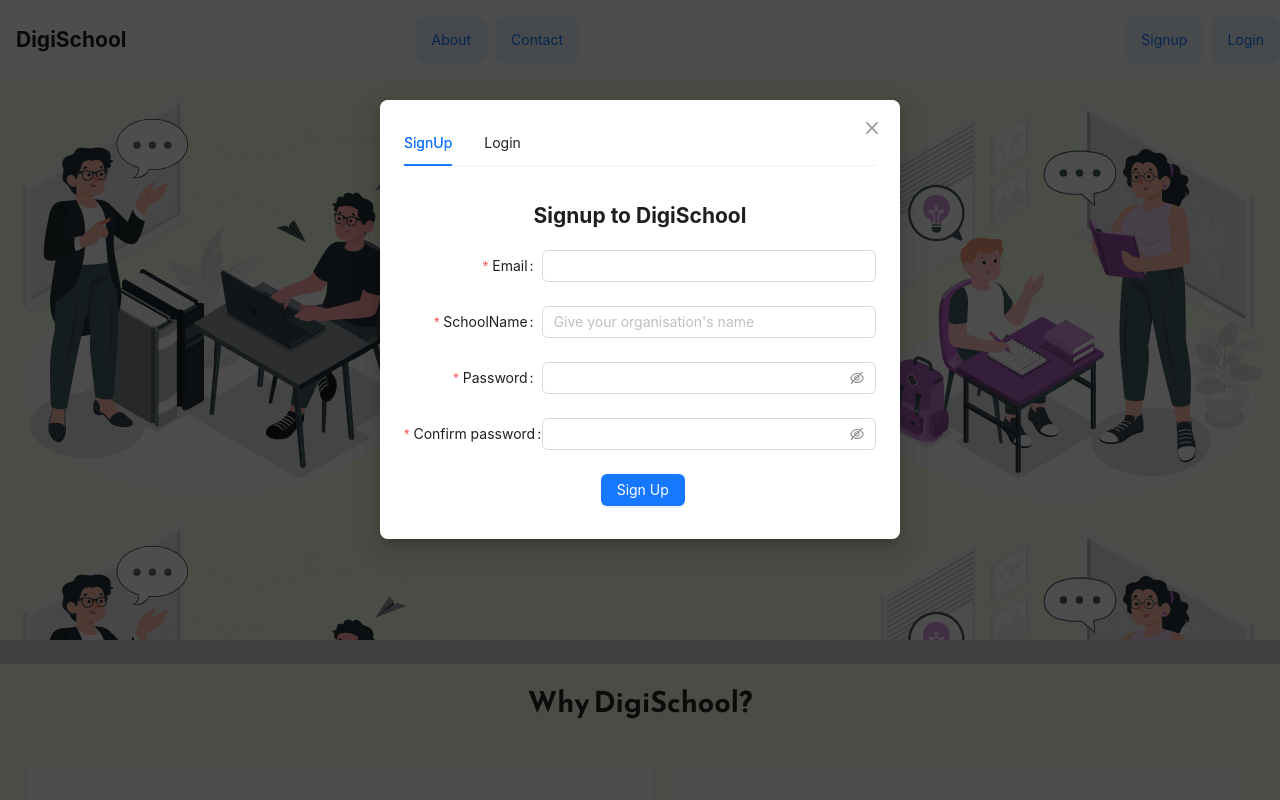
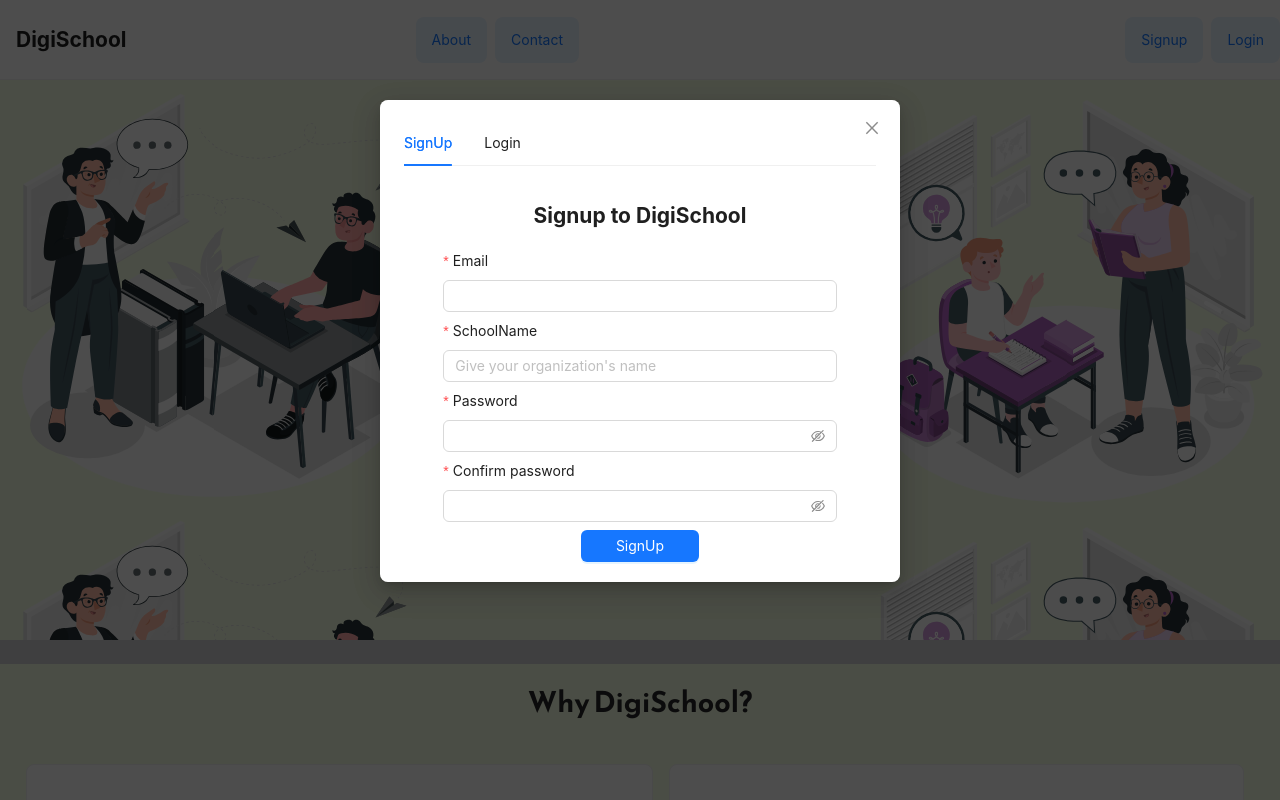
Before and after one commit to papai004/DigiSchool-Frontend, a React (Create React App) app: page / in a window 1280 px wide. Both pictures are taken after a click on the item "Signup". Shown: the top 800 px of the page. Built offline with nearby package versions, Linux system fonts and the light colour scheme.

Commit message:
updated signup page

```diff
--- a/src/components/Login.jsx
+++ b/src/components/Login.jsx
@@ -1,6 +1,6 @@
 import React, { useEffect, useState } from "react";
 import { Link, useNavigate } from "react-router-dom";
-import { Button, Form, Input, notification } from "antd";
+import { Button, Col, Form, Input, Row, notification } from "antd";
 import networkRequest from "../lib/apis/networkRequest";
 import ForgotPasswordModal from "./modal/ForgotPasswordModal";
 
@@ -49,6 +49,10 @@ const Login = () => {
 
   const onCancel = () => {
     setIsOpen(false);
+  };
+
+  const colseModalHandler = (value) => {
+    setIsOpen(value);
   }
 
   useEffect(() => {
@@ -63,19 +67,13 @@ const Login = () => {
   return (
     <React.Fragment>
       <div className="login">
-        <div>
         <Form
+          layout="vertical"
           id="LoginForm"
           name="LoginForm"
-            labelCol={{
-              span: 4,
-            }}
-            wrapperCol={{
-              span: 18,
-            }}
           style={{
             maxWidth: 600,
-              height: "320px"
+            height: "430px",
           }}
           initialValues={{
             remember: true,
@@ -84,6 +82,8 @@ const Login = () => {
           autoComplete="off"
         >
           <h2 style={{ textAlign: "center" }}> Welcome back, Please login</h2>
+          <Row>
+            <Col offset={4} span={20} style={{ margin: "auto" }}>
               <Form.Item
                 label="Email"
                 name="email"
@@ -91,13 +91,17 @@ const Login = () => {
                   {
                     required: true,
                     type: "email",
-                  message: "The input is not valid Email!",
+                    message: "The input is not a valid Email!",
                   },
                 ]}
               >
                 <Input />
               </Form.Item>
+            </Col>
+          </Row>
 
+          <Row>
+            <Col offset={4} span={20} style={{ margin: "auto" }}>
               <Form.Item
                 label="Password"
                 name="password"
@@ -110,7 +114,11 @@ const Login = () => {
               >
                 <Input.Password />
               </Form.Item>
-            {isOpen === true ? <ForgotPasswordModal open={isOpen} onCancel={onCancel} /> : null}
+            </Col>
+          </Row>
+          {isOpen === true ? (
+            <ForgotPasswordModal open={isOpen} onCancel={onCancel} colseModal={colseModalHandler}/>
+          ) : null}
           <Form.Item
             name="forgot password"
             wrapperCol={{
@@ -135,7 +143,6 @@ const Login = () => {
           </Form.Item>
         </Form>
       </div>
-      </div>
     </React.Fragment>
   );
 };
--- a/src/components/Signup.jsx
+++ b/src/components/Signup.jsx
@@ -1,6 +1,6 @@
 import React, { useEffect, useState } from "react";
 import { useNavigate } from "react-router-dom";
-import { Button, Form, Input, notification } from "antd";
+import { Button, Col, Form, Input, Row, notification } from "antd";
 import networkRequest from "../lib/apis/networkRequest";
 import { useForm } from "antd/es/form/Form";
 
@@ -70,26 +70,10 @@ const Login = () => {
 
   return (
     <React.Fragment>
-      <Form
-      form={form}
-      labelCol={{
-        span: 7,
-      }}
-      wrapperCol={{
-        span: 17,
-      }}
-        name="Sign up Form"
-        style={{
-          maxWidth: 600,
-          height: "320px"
-        }}
-        initialValues={{
-          remember: true,
-        }}
-        onFinish={onFinish}
-        autoComplete="off"
-      >
+      <Form form={form} layout="vertical" name="SignUpForm" onFinish={onFinish}>
           <h2 style={{ textAlign: "center" }}> Signup to DigiSchool </h2>
+          <Row>
+            <Col offset={4} span={20} style={{ margin: "auto" }}>
               <Form.Item
                 label="Email"
                 name="email"
@@ -97,25 +81,32 @@ const Login = () => {
                   {
                     required: true,
                     type: "email",
-              message: "The input is not valid Email!",
+                    message: "The input is not a valid Email!",
                   },
                 ]}
               >
                 <Input />
               </Form.Item>
-
+            </Col>
+          </Row>
+          <Row className="mt-minus-1">
+            <Col offset={4} span={20} style={{ margin: "auto" }}>
               <Form.Item
                 label="SchoolName"
                 name="schoolName"
                 rules={[
                   {
                     required: true,
+                    message: "Please Give your organization a name!",
                   },
                 ]}
               >
-          <Input placeholder="Give your organisation's name" />
+                <Input placeholder="Give your organization's name" />
               </Form.Item>
-
+            </Col>
+          </Row>
+          <Row className="mt-minus-1">
+            <Col offset={4} span={20} style={{ margin: "auto" }}>
               <Form.Item
                 label="Password"
                 name="password"
@@ -131,6 +122,10 @@ const Login = () => {
               >
                 <Input.Password />
               </Form.Item>
+            </Col>
+          </Row>
+          <Row className="mt-minus-1">
+            <Col offset={4} span={20} style={{ margin: "auto" }}>
               <Form.Item
                 name="confirm_Password"
                 label="Confirm password"
@@ -147,7 +142,9 @@ const Login = () => {
                         return Promise.resolve();
                       }
                       return Promise.reject(
-                  new Error("The new password that you entered do not match!")
+                        new Error(
+                          "The new password that you entered does not match!"
+                        )
                       );
                     },
                   }),
@@ -155,16 +152,18 @@ const Login = () => {
               >
                 <Input.Password />
               </Form.Item>
-        <Form.Item
-          wrapperCol={{
-            offset: 10,
-            span: 14,
-          }}
+            </Col>
+          </Row>
+        <Row className="mt-minus-1">
+          <Button
+            loading={isLoading}
+            type="primary"
+            htmlType="submit"
+            style={{ width: "25%", margin: "auto" }}
           >
-          <Button loading={isLoading} type="primary" htmlType="submit">
-            Sign Up
+            SignUp
           </Button>
-        </Form.Item>
+        </Row>
       </Form>
     </React.Fragment>
   );
--- a/src/components/landing/styles/testimonials.css
+++ b/src/components/landing/styles/testimonials.css
@@ -47,7 +47,6 @@
   margin: 0;
   background-color: #f5ffe3;
   padding-bottom: 2rem;
-  /* height: 100vh; */
   text-align: center;
 }
 .work-section-wrapper {
--- a/src/components/modal/AuthModal.jsx
+++ b/src/components/modal/AuthModal.jsx
@@ -17,16 +17,13 @@ const items = [
 ];
 
 const AuthModal = ({ open, onCancel, loginValue }) => {
-  const onChange = (key) => {
-    console.log(key);
-  };
 
   let defaultKey;
   loginValue === "login" ? (defaultKey = "2") : (defaultKey = "1");
 
   return (
     <Modal open={open} onCancel={onCancel} footer={null}>
-      <Tabs defaultActiveKey={defaultKey} items={items} onChange={onChange} />
+      <Tabs defaultActiveKey={defaultKey} items={items} />
     </Modal>
   );
 };
--- a/src/components/modal/ForgotPasswordModal.jsx
+++ b/src/components/modal/ForgotPasswordModal.jsx
@@ -3,7 +3,7 @@ import { Modal, Form, Input, Button, notification } from "antd";
 import networkRequest from "../../lib/apis/networkRequest";
 import { useNavigate } from "react-router-dom";
 
-const ForgotPasswordModal = ({open, onCancel}) => {
+const ForgotPasswordModal = ({open, onCancel, colseModal}) => {
   const [form] = Form.useForm();
   const [isLoading, setIsLoading] = useState(false);
   const navigate = useNavigate();
@@ -27,6 +27,7 @@ const ForgotPasswordModal = ({open, onCancel}) => {
           });
           setIsLoading(false);
           form.resetFields();
+          colseModal(false);
           navigate("/");
         } else {
           notification.error({
--- a/src/index.css
+++ b/src/index.css
@@ -16,3 +16,7 @@ code {
 .center {
   text-align: center;
 }
+
+.mt-minus-1 {
+  margin-top: -1rem !important;
+}
```
Also changed, not shown: src/components/modal/AddStudentModal.jsx (+42 -38 lines). Lines whose indentation alone changed are shown as unchanged.
